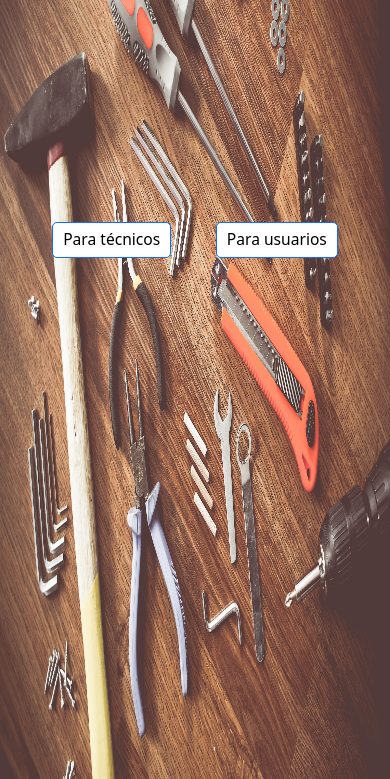
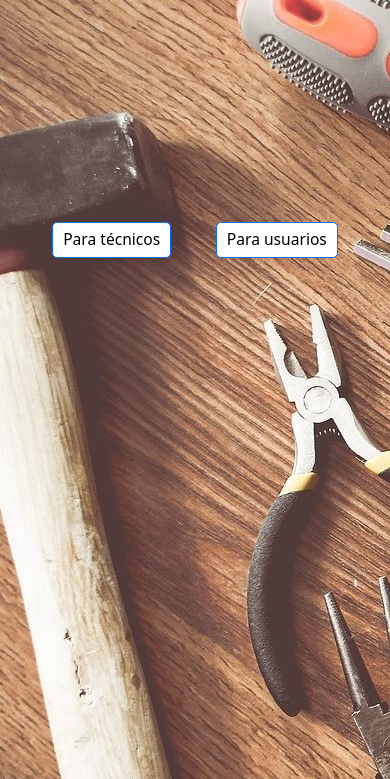
Before and after one commit to MauricioBuda/manualesProseMauri, a plain HTML site: page index.html in a window 390 px wide. Shown: the part 65-844 px from the top of the page. Drawn offline with nearby package versions, Linux system fonts and the light colour scheme.

Commit message:
probando fondo

```diff
--- a/css/styless.css
+++ b/css/styless.css
@@ -25,9 +25,15 @@ a {
 /* EMPIEZA INDEX */
 .body_index{
   background-image: url(../img/fondo_herramientas.jpg);
-  resize: both;
+  /* resize: both;
   overflow: auto;
-  background-repeat: round;
+  background-repeat: round; */
+}
+
+@media screen and (max-width: 728px) {
+  .body_index {
+    background-image: url(../img/fondo_herramientas_chico.jpg);
+  }
 }
 
 .section_index{
```
Also changed, not shown: img/fondo_herramientas_chico.jpg (added).
